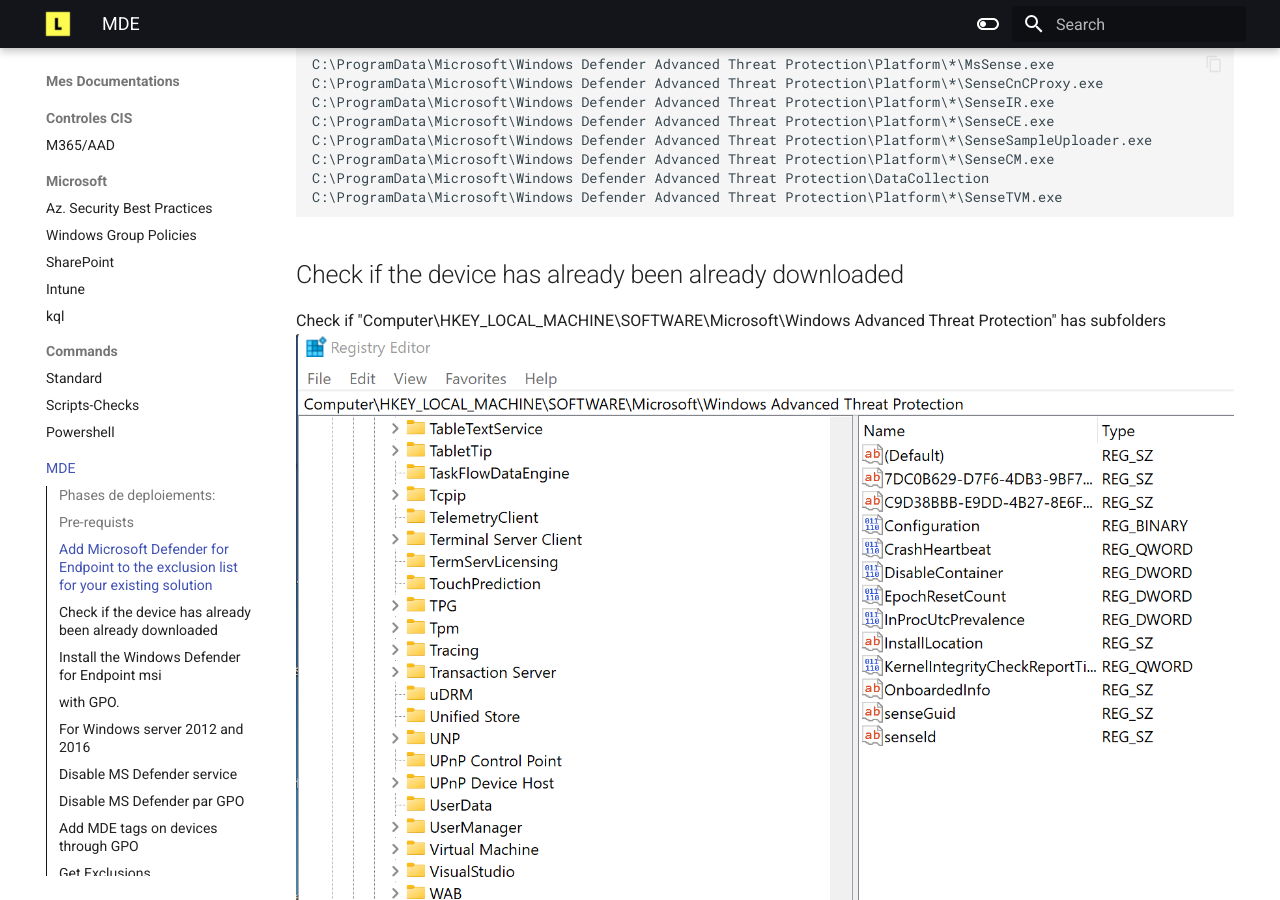
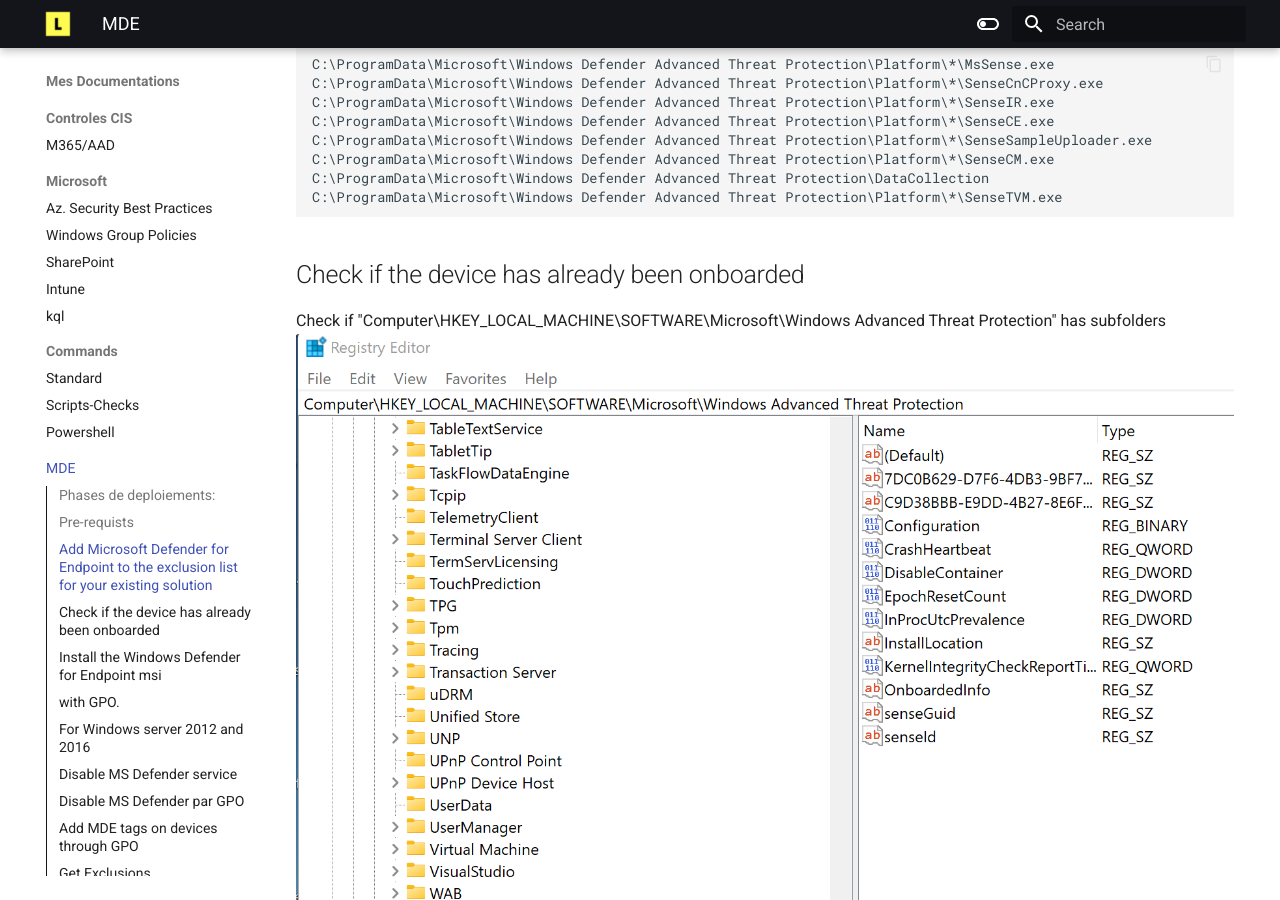
Before and after one commit to jipjab/docs, an MkDocs documentation site: the page built from docs/MDE.md, in a window 1280 px wide and 900 px high, scrolled down 1290 px. Built offline with MkDocs 1.6.1 and Material for MkDocs 9.7.7, drawn with Linux system fonts in a browser that asks for light colours.

Commit message:
Update MDE.md

````diff
--- a/docs/MDE.md
+++ b/docs/MDE.md
@@ -63,7 +63,7 @@
 C:\ProgramData\Microsoft\Windows Defender Advanced Threat Protection\Platform\*\SenseTVM.exe
 ```
 
-## Check if the device has already been already downloaded
+## Check if the device has already been onboarded
 Check if "Computer\HKEY_LOCAL_MACHINE\SOFTWARE\Microsoft\Windows Advanced Threat Protection" has subfolders
 ![Microsoft Intune](/img/mde/SCR-20230717-rz0.png)
 
````
